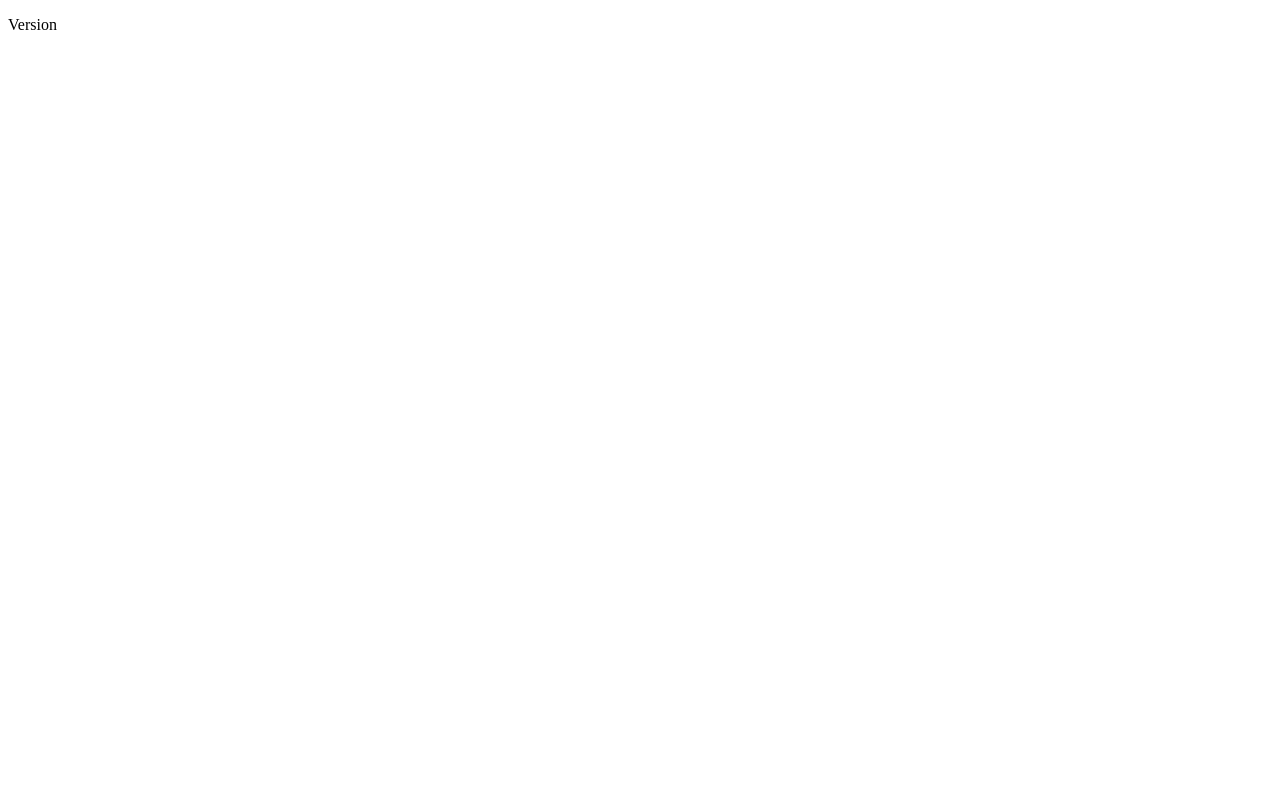
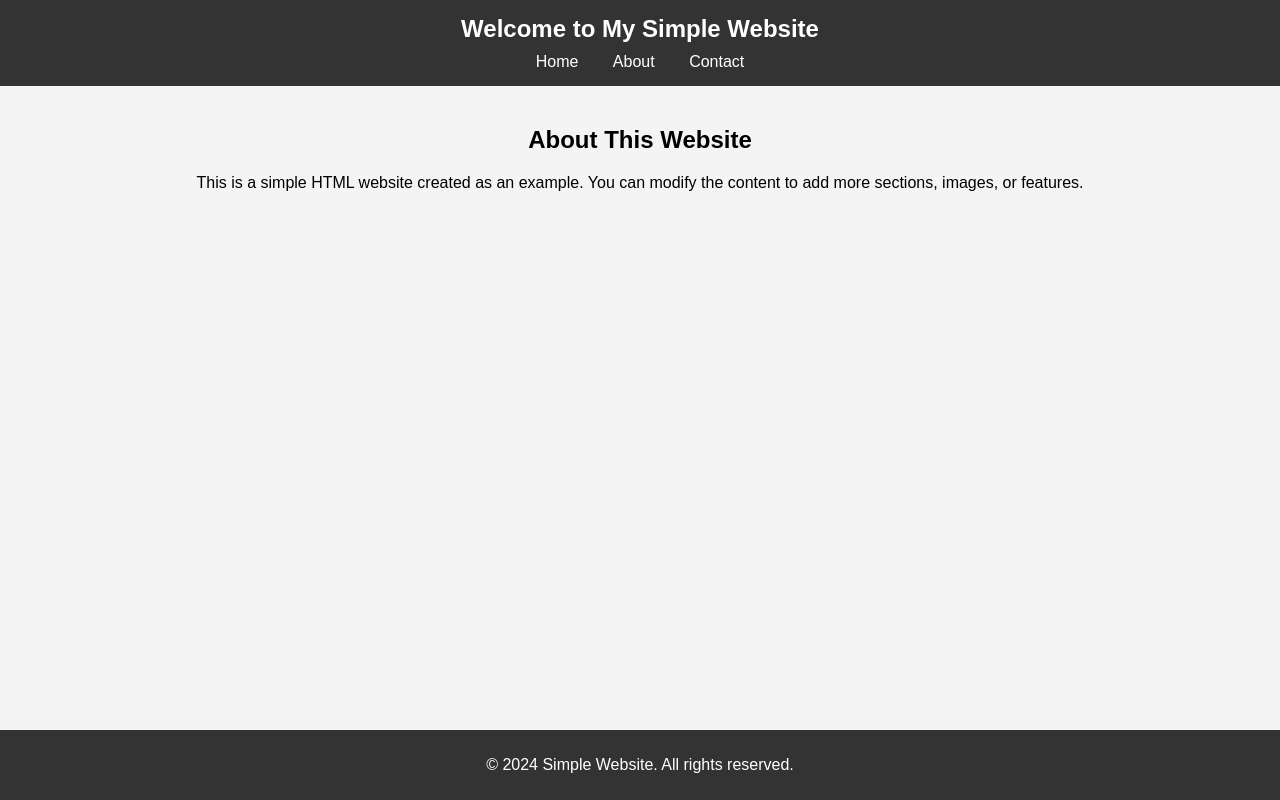
Before and after one commit to itsmezee/Test, a plain HTML site: page index.html in a window 1280 px wide. Drawn offline with Linux system fonts and the light colour scheme.

Commit message:
Its simple

```diff
--- a/index.html
+++ b/index.html
@@ -3,9 +3,66 @@
 <head>
     <meta charset="UTF-8">
     <meta name="viewport" content="width=device-width, initial-scale=1.0">
-    <title>Document</title>
+    <title>Simple Website</title>
+    <style>
+        body {
+            font-family: Arial, sans-serif;
+            margin: 0;
+            padding: 0;
+            background-color: #f4f4f4;
+        }
+        header {
+            background-color: #333;
+            color: #fff;
+            padding: 15px 0;
+            text-align: center;
+        }
+        header h1 {
+            margin: 0;
+            font-size: 24px;
+        }
+        nav {
+            margin-top: 10px;
+        }
+        nav a {
+            color: white;
+            text-decoration: none;
+            margin: 0 15px;
+        }
+        main {
+            padding: 20px;
+            text-align: center;
+        }
+        footer {
+            background-color: #333;
+            color: #fff;
+            padding: 10px 0;
+            text-align: center;
+            position: fixed;
+            bottom: 0;
+            width: 100%;
+        }
+    </style>
 </head>
 <body>
-    <P>Version</P>
+
+    <header>
+        <h1>Welcome to My Simple Website</h1>
+        <nav>
+            <a href="#">Home</a>
+            <a href="#">About</a>
+            <a href="#">Contact</a>
+        </nav>
+    </header>
+
+    <main>
+        <h2>About This Website</h2>
+        <p>This is a simple HTML website created as an example. You can modify the content to add more sections, images, or features.</p>
+    </main>
+
+    <footer>
+        <p>&copy; 2024 Simple Website. All rights reserved.</p>
+    </footer>
+
 </body>
 </html>
```
